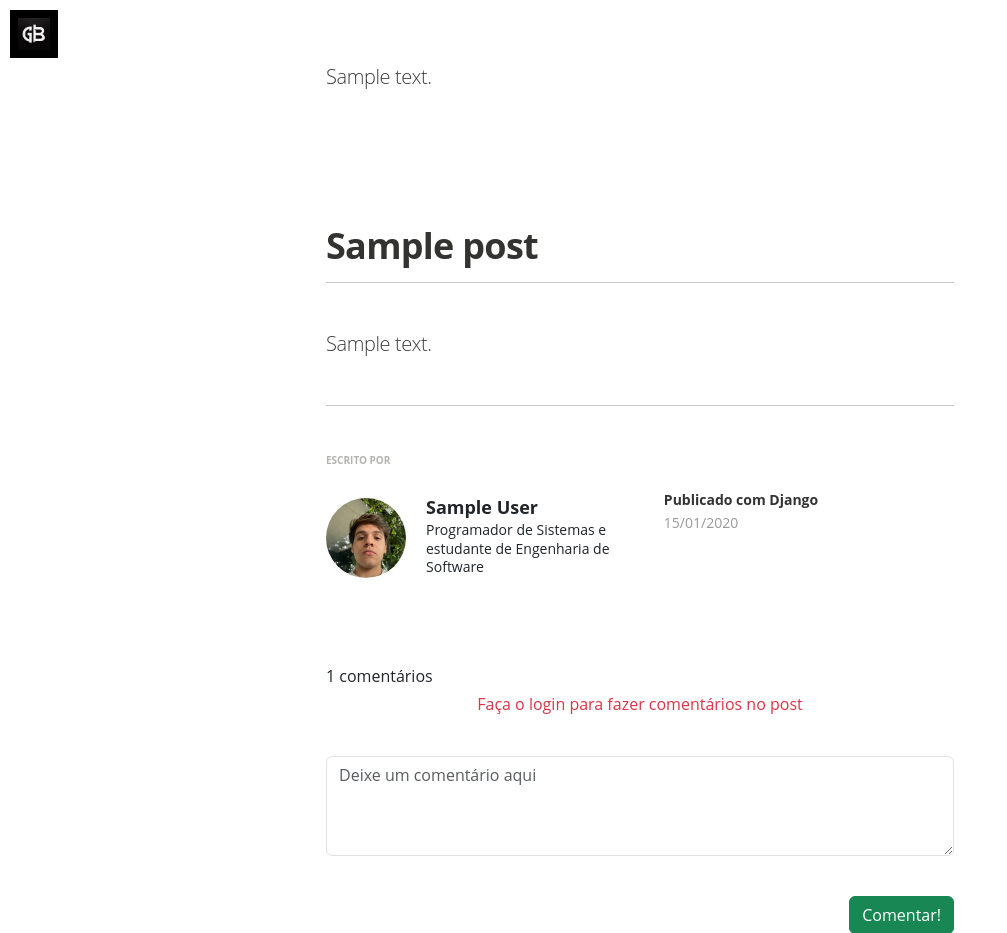
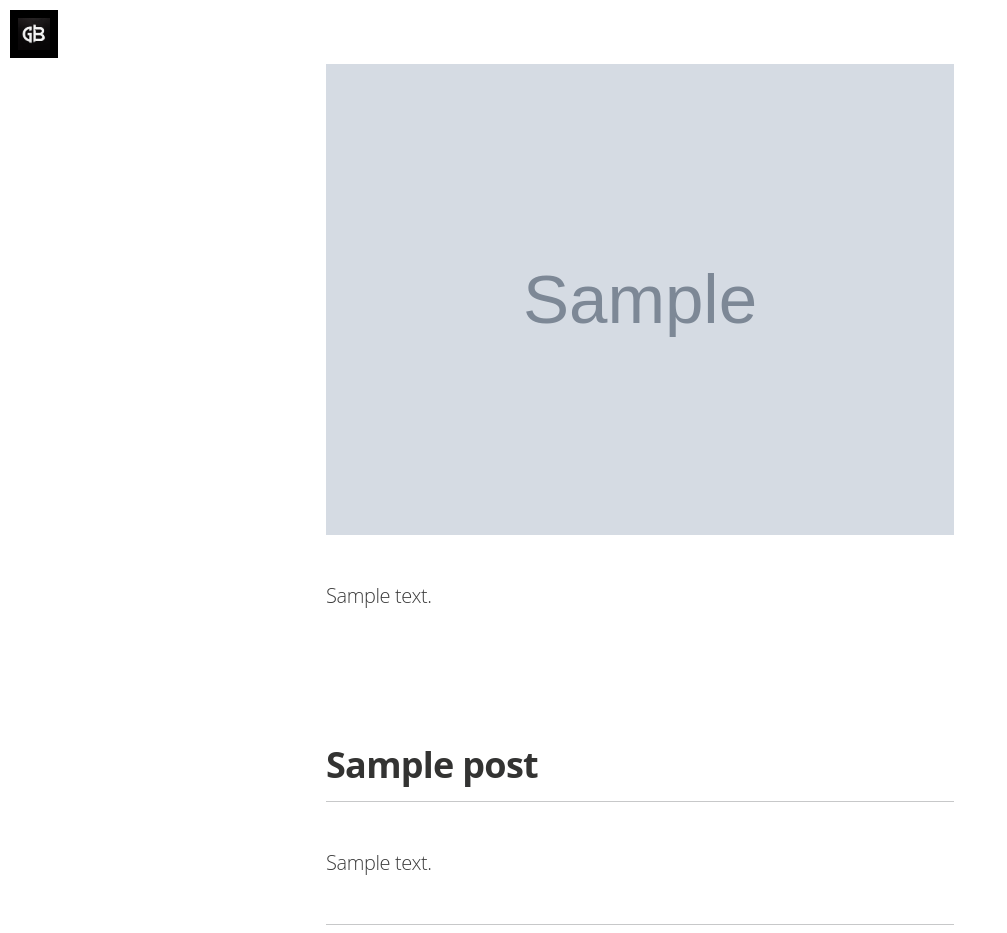
Before and after one commit to gu1lh3rm3s0rd1/blog-django, a Django app: page /blog/post/1/ in a window 1280 px wide. Shown: the top 933 px of the page, without its empty margins (0-1007 px from the left). Run offline with Django 5.2, Linux system fonts and the light colour scheme; tables that the repository leaves empty hold one stand-in row (values such as "Sample post"); grey boxes marked "Sample" are stand-in pictures; data that the repository does not hold is empty; some libraries are stand-ins or nearby versions.

Commit message:
add cover images

```diff
--- a/blog/forms.py
+++ b/blog/forms.py
@@ -12,9 +12,11 @@ class PostForm(forms.ModelForm):
         attrs={'class': 'create-title'}))
     description = forms.CharField(label='Descrição', widget=forms.TextInput(
         attrs={'class': 'create-description'}))
+    cover_image = forms.ImageField(label='Imagem de Capa', required=False, widget=forms.FileInput(
+        attrs={'class': 'create-cover-image'}))
     content = forms.CharField(label='Conteúdo', widget=PagedownWidget(
         attrs={'class': 'create-content'}))
 
     class Meta:
         model = Post
-        fields = ['title', 'description', 'content']
+        fields = ['title', 'description', 'cover_image', 'content']
--- a/blog/models.py
+++ b/blog/models.py
@@ -4,6 +4,7 @@ from markdownx.models import MarkdownxField
 from django.utils.safestring import mark_safe
 import markdown2
 from django.contrib.contenttypes.models import ContentType
+from django.conf import settings
 
 
 class Post(models.Model):
@@ -13,6 +14,7 @@ class Post(models.Model):
     title = models.CharField(max_length=200)
     description = models.CharField(max_length=500)
     content = MarkdownxField()
+    cover_image = models.ImageField(upload_to='cover_images/', null=True, blank=True)
     created_at = models.DateTimeField(auto_now_add=True, editable=False)
     updated_at = models.DateTimeField(auto_now=True, editable=False)
     author = models.ForeignKey(
--- a/blog/static/css/styles.css
+++ b/blog/static/css/styles.css
@@ -109,6 +109,10 @@ img {
     line-height: 1.3;
     color: #3c3c3c;
     margin-bottom: 30px;
+}
+
+.content .post-excerpt h3 {
+   padding-top: 61px;
 }
 
 /* .navbar {
@@ -351,6 +355,13 @@ footer {
     background-repeat: no-repeat;
 }
 
+/* cover image */
+
+.cover-image img {
+    width: 100% !important;
+    max-width: 100% !important;
+}
+
 /* responsividade */
 
 @media (min-width: 359px) and (max-width: 1023px) {
--- a/blog/templates/blog/post_detail.html
+++ b/blog/templates/blog/post_detail.html
@@ -44,6 +44,11 @@
 <div class="content-wrapper mt-5">
 
   <div class="post post-excerpt mt-3 mb-5">
+    {% if post.cover_image %}
+    <div class="cover-image mb-5">
+      <img src="{{ post.cover_image.url }}" alt="Cover image for {{ post.title }}">
+    </div>
+    {% endif %}
     <p>
       {{ post.description }}
     </p>
--- a/blog/templates/blog/post_edit.html
+++ b/blog/templates/blog/post_edit.html
@@ -8,7 +8,7 @@
     <h1>Edite
       {{ post.title }}
     </h1>
-    <form method="post" id="forms" class="mt-3">
+  <form method="post" id="forms" class="mt-3" enctype="multipart/form-data">
       {% csrf_token %}
       {{ form.as_p }}
       <div class="form-group text-end" style="margin-top: 23rem">
--- a/blog/views.py
+++ b/blog/views.py
@@ -68,7 +68,7 @@ def create_post(request):
         return HttpResponseForbidden("Sem permissão para criar posts.")
 
     if request.method == 'POST':
-        form = PostForm(request.POST)
+        form = PostForm(request.POST, request.FILES)
         if form.is_valid():
             post = form.save(commit=False)
             post.author = request.user
--- a/myblog/urls.py
+++ b/myblog/urls.py
@@ -17,6 +17,9 @@ Including another URLconf
 from django.contrib import admin
 from django.urls import path, include
 from blog.views import home
+from django.conf import settings
+from django.conf.urls.static import static
+
 
 urlpatterns = [
     path('admin/', admin.site.urls),
@@ -25,3 +28,7 @@ urlpatterns = [
     path('accounts/', include('allauth.urls')),
     path('comments/', include('comments.urls')),
 ]
+
+
+if settings.DEBUG:
+    urlpatterns += static(settings.MEDIA_URL, document_root=settings.MEDIA_ROOT)
```
Also changed, not shown: myblog/settings.py (+9 -3 lines), blog/migrations/0002_post_cover_image.py (added), cover_images/cover_images/9f4b00be59b01f96f3d72d4885634b25.jpg (added).
